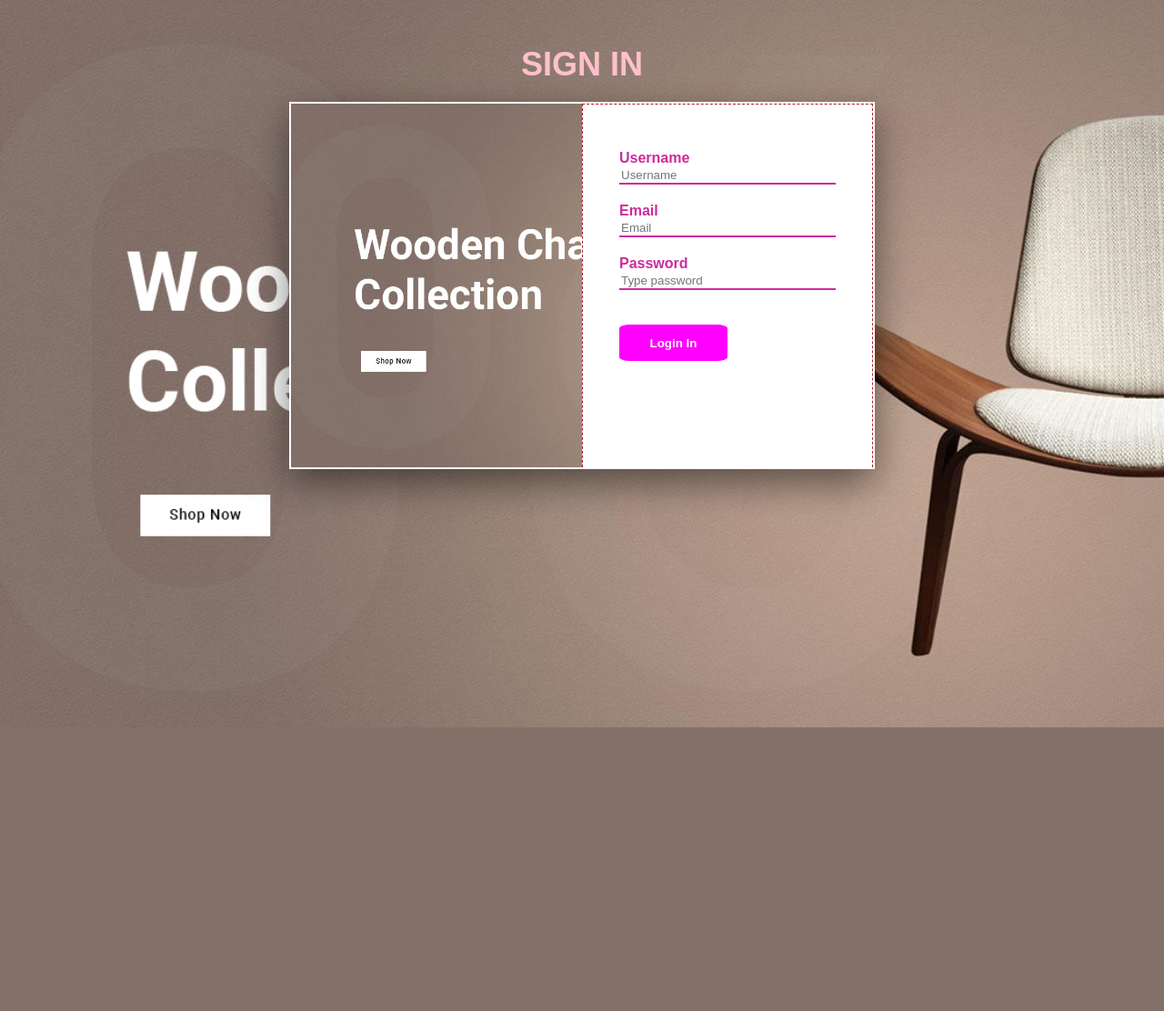
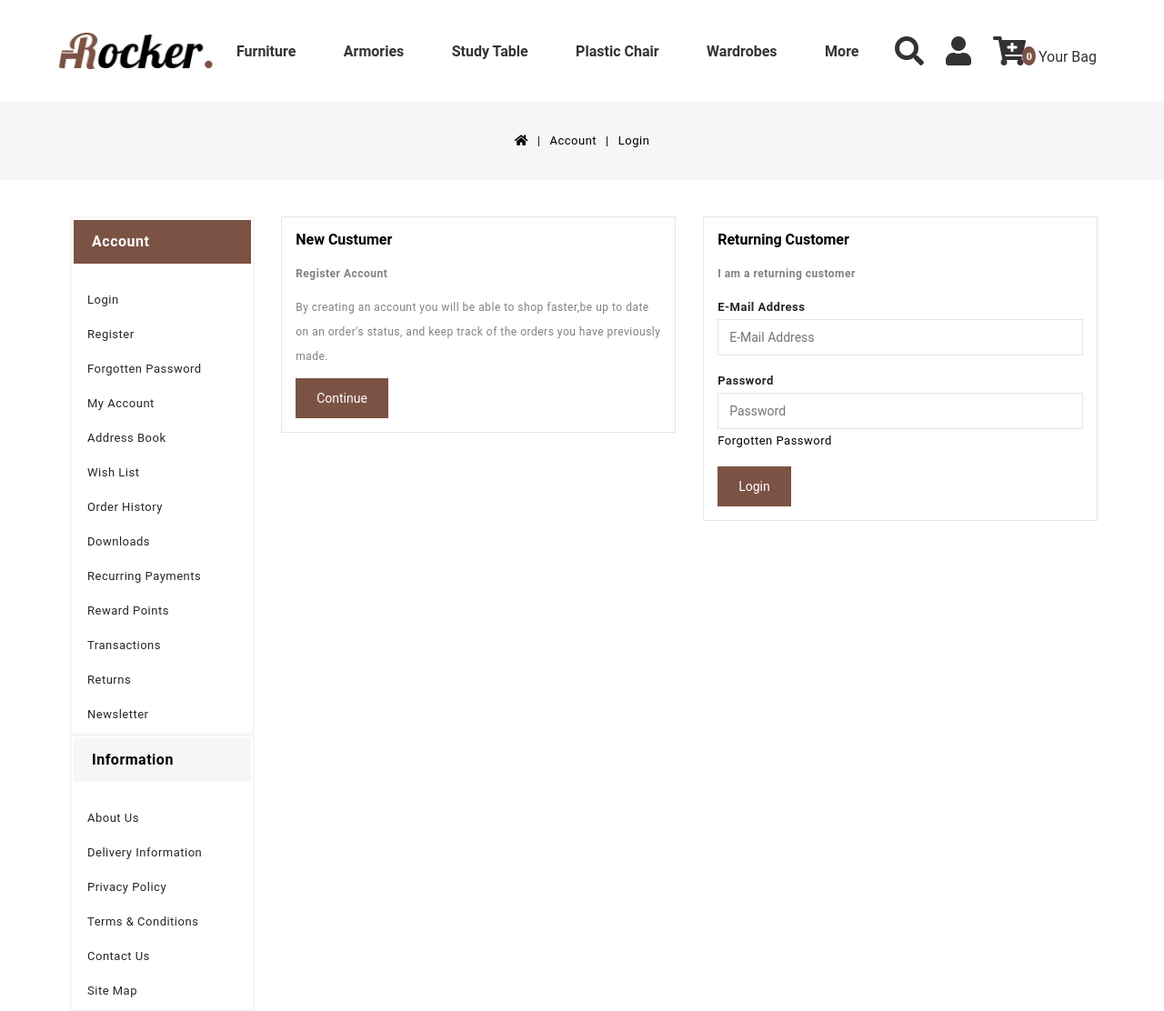
Before and after one commit to ahmadmamdouh-10/Final-Project, a PHP site: page /login.html in a window 1280 px wide. Shown: the whole page at 91% size. Before the commit the page ends 800 px from the top, so only its background shows below. Run offline with PHP 8.4, Linux system fonts and the light colour scheme; some libraries are stand-ins or nearby versions.

Commit message:
LoginPage

```diff
--- a/SignIn/3.4.css
+++ b/SignIn/3.4.css
@@ -1,4 +1,190 @@
-body
+* {
+	margin: 0;
+	padding: 0;
+	font-family: 'Roboto', sans-serif;
+}
+
+aside {
+	float: left;
+	width: 20.5%;
+}
+
+#account ul {
+	width: 100%;
+	display: table;
+	text-align: center;
+}
+
+#account ul li {
+	display: inline-block;
+	text-decoration: none;
+	padding: 30px 5px;
+}
+
+#account ul li a {
+	color: black;
+}
+
+#account ul li a:hover {
+	text-decoration: underline !important;
+}
+
+#account {
+	/* height: 100px; */
+	background-color: #f6f6f6;
+	font-family: 'Roboto', sans-serif;
+	font-size: 13px;
+	font-weight: 400;
+	line-height: 26px;
+	letter-spacing: .5px;
+	margin-bottom: 40px;
+}
+
+.row {
+	margin-left: 40px;
+	margin-right: 0px;
+}
+
+table {
+	border: #f6f6f6 solid 2px;
+	width: 80%;
+	padding: 0;
+	margin-left: 37px;
+
+}
+
+table tr td {
+	padding: 5px 15px;
+}
+
+table tr th {
+	color: #ffffff;
+	padding: 12px 20px;
+	font: 600 16px/24px 'Roboto', sans-serif;
+	text-align: left;
+	letter-spacing: 0.5px;
+}
+
+#information th {
+	color: black;
+}
+
+#accountsd {
+	background-color: #7b5244;
+}
+
+#information {
+	background-color: #f6f6f6;
+}
+
+table tr td a {
+	font-size: 13px;
+	color: #262626;
+	font-weight: 400;
+	line-height: 26px;
+	letter-spacing: .5px;
+}
+
+table tr td a:hover {
+	color: #7b5244;
+}
+
+#newCust,
+#login {
+	width: 35%;
+	float: left;
+	border: 1px solid #e5e5e5;
+	padding: 15px;
+	margin-bottom: 20px;
+	background-color: #fff;
+	/* height: 400px; */
+	margin: 0px 15px
+}
+
+#newCust h3,
+#login h3 {
+	font-size: 16px;
+	color: #000;
+	margin-bottom: 15px;
+	font-weight: 600;
+}
+
+
+#newCust h5,
+#newCust p,
+#login h5,
+#login p {
+	color: gray;
+	font-family: 'Roboto', sans-serif;
+	font-size: 12px;
+	font-weight: 400;
+	line-height: 27px;
+	letter-spacing: .5px;
+	margin-bottom: 10px;
+}
+
+.txt {
+	font-size: 14px;
+	width: 100%;
+	height: 40px;
+	padding: 6px 12px;
+	font-size: 14px;
+	color: #888;
+	background-color: #fff;
+	border: 1px solid #e5e5e5;
+}
+
+label {
+	font-size: 13px;
+	font-weight: bold;
+	color: #262626;
+	font-family: 'Roboto',sans-serif;
+    line-height: 26px;
+    letter-spacing: .5px;
+}
+
+#email
+{
+	margin-bottom: 15px;
+}
+
+#fgtpass
+{
+	color: #000;
+	font-family: 'Roboto',sans-serif;
+    font-size: 13px;
+    font-weight: 400;
+    line-height: 26px;
+    letter-spacing: .5px;
+}
+
+#fgtpass:hover
+{
+	color: #7b5244;
+}
+
+#fgtpassdiv
+{
+	margin-bottom: 15px;
+}
+
+.button {
+	border: 0px;
+	color: #ffffff;
+	background: #7b5244;
+	border: 1px solid #7b5244;
+	padding: 13px 22px;
+	font-size: 14px;
+	margin: 0;
+}
+
+.button:hover {
+	background-color: black;
+}
+
+
+
+/* body
 {
 	margin: 0;
 	padding: 0;
@@ -112,3 +298,4 @@ body
   border-radius: 10%;
   min-height: 40px;
 }
+ */
--- a/login.html
+++ b/login.html
@@ -1,30 +1,228 @@
+<html>
 
-<html><head>
-    <title> Sign In  </title>
-    <link rel="stylesheet" href="../SignIn/3.4.css">
-    <!-- (1) Internal Stylesheet -->
-    <style>
+<head>
+    <title>Account Login</title>
+    <!--Font-->
+    <link rel="stylesheet" href="https://fonts.googleapis.com/css2?family=Dancing+Script&family=PT+Sans&display=swap" />
 
-    </style>
+    <!--Css Files-->
+    <link rel="stylesheet" href="https://use.fontawesome.com/releases/v5.11.2/css/all.css"
+        integrity="sha384-KA6wR/X5RY4zFAHpv/CnoG2UW1uogYfdnP67Uv7eULvTveboZJg0qUpmJZb5VqzN" crossorigin="anonymous" />
+    <link rel="stylesheet" href="css/styles.css" />
+
+    <link href="https://demo.codezeel.com/opencart/OPC07/OPC070154/image/catalog/cart.png" rel="icon" />
+
+    <link rel="stylesheet" href="SignIn/3.4.css">
 </head>
 
 <body>
-    <div class="title"><h1>Sign In</h1></div>
-    <div class="container">
-        <div class="left"></div>
-        <div class="right">
-            <div class="formBox">
-                <form action="home.html" method="GET">
-                    <p>Username</p>
-                    <input type="text" name="" placeholder="Username">
-                    <p>Email</p>
-                    <input type="email" name="" placeholder="Email">
-                    <p>Password</p>
-                    <input type="password" name="" placeholder="Type password">
-                    <br>
-                    <br>
-                        <input type="submit" name="" value="Login In">
-                </form>
+
+    <!-- Header -->
+    <header>
+        <div class="container">
+            <div class="header-content">
+                <img src="images/logo.png" alt="logo" draggable="false" />
+                <nav class="navbar">
+                    <ul class="list-unstyled">
+                        <li class="dropdown">
+                            <a class="link-item" href="#">Furniture</a>
+                            <div class="dropdown-menu">
+                                <ul class="list-unstyled">
+                                    <li><a href="#"> Tables </a></li>
+                                    <li><a href="#"> Study Table 1</a></li>
+                                    <li><a href="#"> Study Table 2</a></li>
+                                    <li><a href="#"> Study Table 3</a></li>
+                                    <li><a href="#"> Study Table 4</a></li>
+                                </ul>
+                                <ul class="list-unstyled">
+                                    <li><a href="#"> Tables </a></li>
+                                    <li><a href="#"> Study Table 1</a></li>
+                                    <li><a href="#"> Study Table 2</a></li>
+                                    <li><a href="#"> Study Table 3</a></li>
+                                    <li><a href="#"> Study Table 4</a></li>
+                                </ul>
+                                <ul class="list-unstyled">
+                                    <li><a href="#"> Tables </a></li>
+                                    <li><a href="#"> Study Table 1</a></li>
+                                    <li><a href="#"> Study Table 2</a></li>
+                                    <li><a href="#"> Study Table 3</a></li>
+                                    <li><a href="#"> Study Table 4</a></li>
+                                </ul>
+                            </div>
+                        </li>
+                        <li><a class="link-item" href="#"> Armories</a></li>
+                        <li><a class="link-item" href="#"> Study Table</a></li>
+
+                        <li class="dropdown">
+                            <a class="link-item" href="#">Plastic Chair</a>
+                            <div class="dropdown-menu">
+                                <ul class="list-unstyled">
+                                    <li><a href="#"></a></li>
+                                    <div>
+                                        <li><a href="#"> Bookshelves</a></li>
+                                    </div>
+                                    <div>
+                                        <li><a href="#"> Cupboards</a></li>
+                                    </div>
+                                    <div>
+                                        <li><a href="#"> Shoe Racks</a></li>
+                                    </div>
+                                </ul>
+                            </div>
+                        </li>
+
+                        <li><a class="link-item" href="#">Wardrobes</a></li>
+
+                        <li class="dropdown">
+                            <a class="link-item" href="#">More</a>
+                            <div class="dropdown-menu">
+                                <ul class="list-unstyled">
+                                    <li><a href="#"></a></li>
+                                    <div>
+                                        <li><a href="#"> Office Chairs</a></li>
+                                    </div>
+                                    <div>
+                                        <li><a href="#"> Wooden Chair</a></li>
+                                    </div>
+                                    <div>
+                                        <li><a href="#"> Blogs</a></li>
+                                    </div>
+                                </ul>
+                            </div>
+                        </li>
+                    </ul>
+                </nav>
+                <!-- ./navbar-->
+                <div class="login">
+                    <ul class="list-unstyled">
+                        <li><i class="fa fa-search fa-2x"></i></li>
+                        <li>
+                            <i class="fa fa-user fa-2x"></i>
+                        </li>
+                        <li><i class="fa fa-cart-plus fa-2x"></i> Your Bag</li>
+                    </ul>
+                </div>
+                <!-- ./login -->
             </div>
+            <!-- ./headder-content-->
         </div>
+        <!-- ./container-->
+    </header>
+
+    <nav id="account">
+        <div>
+            <ul>
+                <li><a href="home.html"><i class="fas fa-home"></i></a></li>
+                <li>|</li>
+                <li><a href="#">Account</a></li>
+                <li>|</li>
+                <li><a href="">Login</a></li>
+            </ul>
+        </div>
+    </nav>
+
+    <div class="row">
+        <aside>
+            <table>
+                <tr id="accountsd">
+                    <th>Account</th>
+                </tr>
+                <tr>
+                    <td style="padding-top: 25px;"><a href="">Login</a></td>
+                </tr>
+                <tr>
+                    <td><a href="">Register</a></td>
+                </tr>
+                <tr>
+                    <td><a href="">Forgotten Password</a></td>
+                </tr>
+                <tr>
+                    <td><a href="">My Account</a></td>
+                </tr>
+                <tr>
+                    <td><a href="">Address Book</a></td>
+                </tr>
+                <tr>
+                    <td><a href="">Wish List</a></td>
+                </tr>
+                <tr>
+                    <td><a href="">Order History</a></td>
+                </tr>
+                <tr>
+                    <td><a href="">Downloads</a></td>
+                </tr>
+                <tr>
+                    <td><a href="">Recurring Payments</a></td>
+                </tr>
+                <tr>
+                    <td><a href="">Reward Points</a></td>
+                </tr>
+                <tr>
+                    <td><a href="">Transactions</a></td>
+                </tr>
+                <tr>
+                    <td><a href="">Returns</a></td>
+                </tr>
+                <tr>
+                    <td><a href="">Newsletter</a></td>
+                </tr>
+            </table>
+
+            <table>
+                <tr id="information">
+                    <th>Information</th>
+                </tr>
+                <tr>
+                    <td style="padding-top: 25px;"><a href="">About Us</a></td>
+                </tr>
+                <tr>
+                    <td><a href="">Delivery Information</a></td>
+                </tr>
+                <tr>
+                    <td><a href="">Privacy Policy</a></td>
+                </tr>
+                <tr>
+                    <td><a href="">Terms & Conditions</a></td>
+                </tr>
+                <tr>
+                    <td><a href="">Contact Us</a></td>
+                </tr>
+                <tr>
+                    <td><a href="">Site Map</a></td>
+                </tr>
+            </table>
+        </aside>
+
+        <div id="newCust">
+            <h3>New Custumer</h3>
+            <h5><strong>Register Account</strong></h5>
+            <p>
+                By creating an account you will be able to shop faster,be up to date
+                on an order's status, and keep track of the orders you have
+                previously made.
+            </p>
+            <input class="button" type="button" src="Register.html" value="Continue">
+        </div>
+        <div id="login">
+            <h3>Returning Customer</h3>
+            <h5><strong>I am a returning customer</strong></h5>
+            <form action="home.html" method="GET">
+                <div>
+                    <label>E-Mail Address</label>
+                    <input class="txt" id="email" type="email" name="" placeholder="E-Mail Address">
+                </div>
+
+                <div>
+                    <label>Password</label>
+                    <input class="txt" type="password" name="password" placeholder="Password">
+                </div>
+                <div id="fgtpassdiv">
+                    <a href="" id="fgtpass">Forgotten Password</a>
+                </div>
+                <div>
+                    <input class="button" type="submit" value="Login">
+                </div>
+            </form>
+        </div>
+        <div style="clear: both;"></div>
     </div>
```
Also changed, not shown: home.html (+56 -44 lines), cart.png (added).
